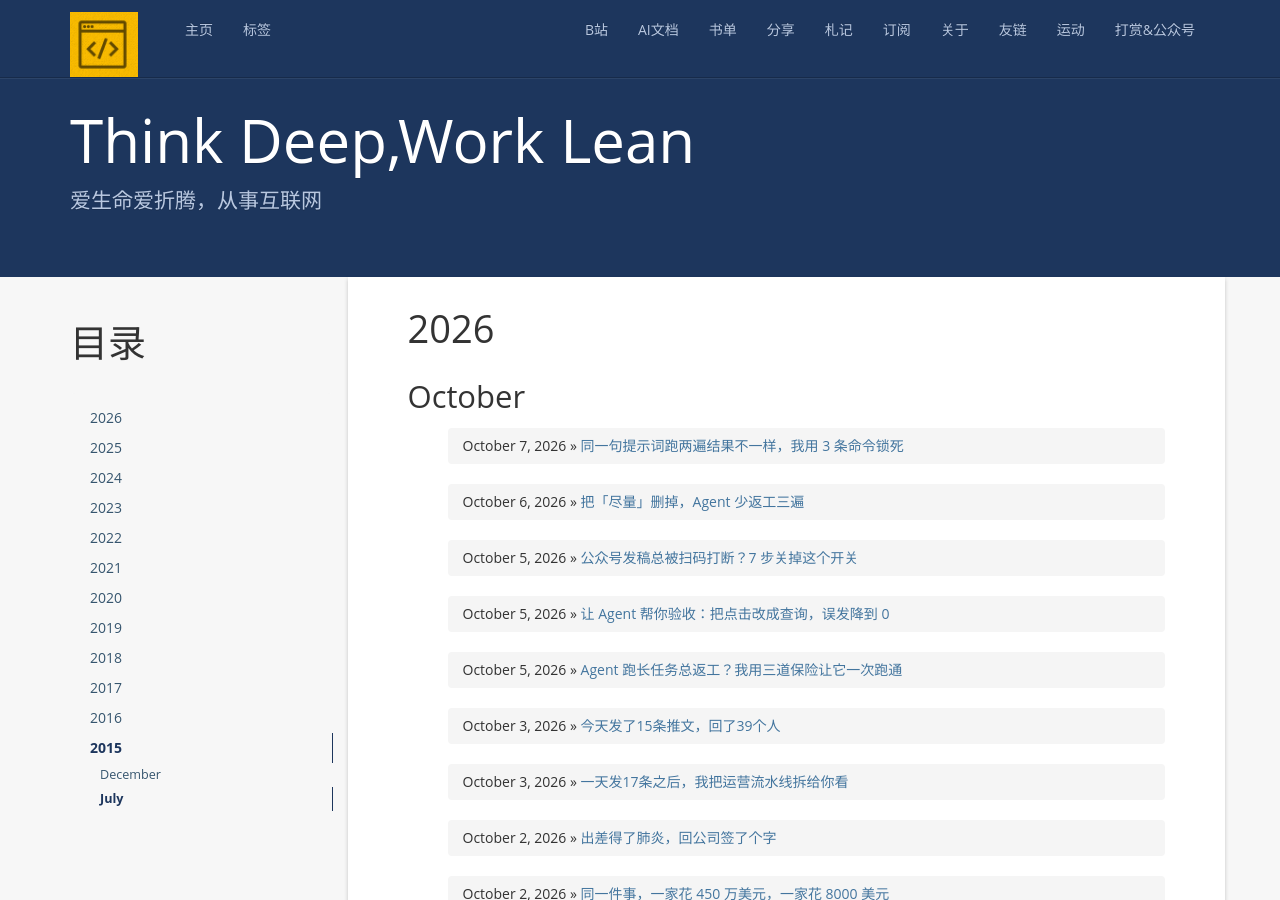
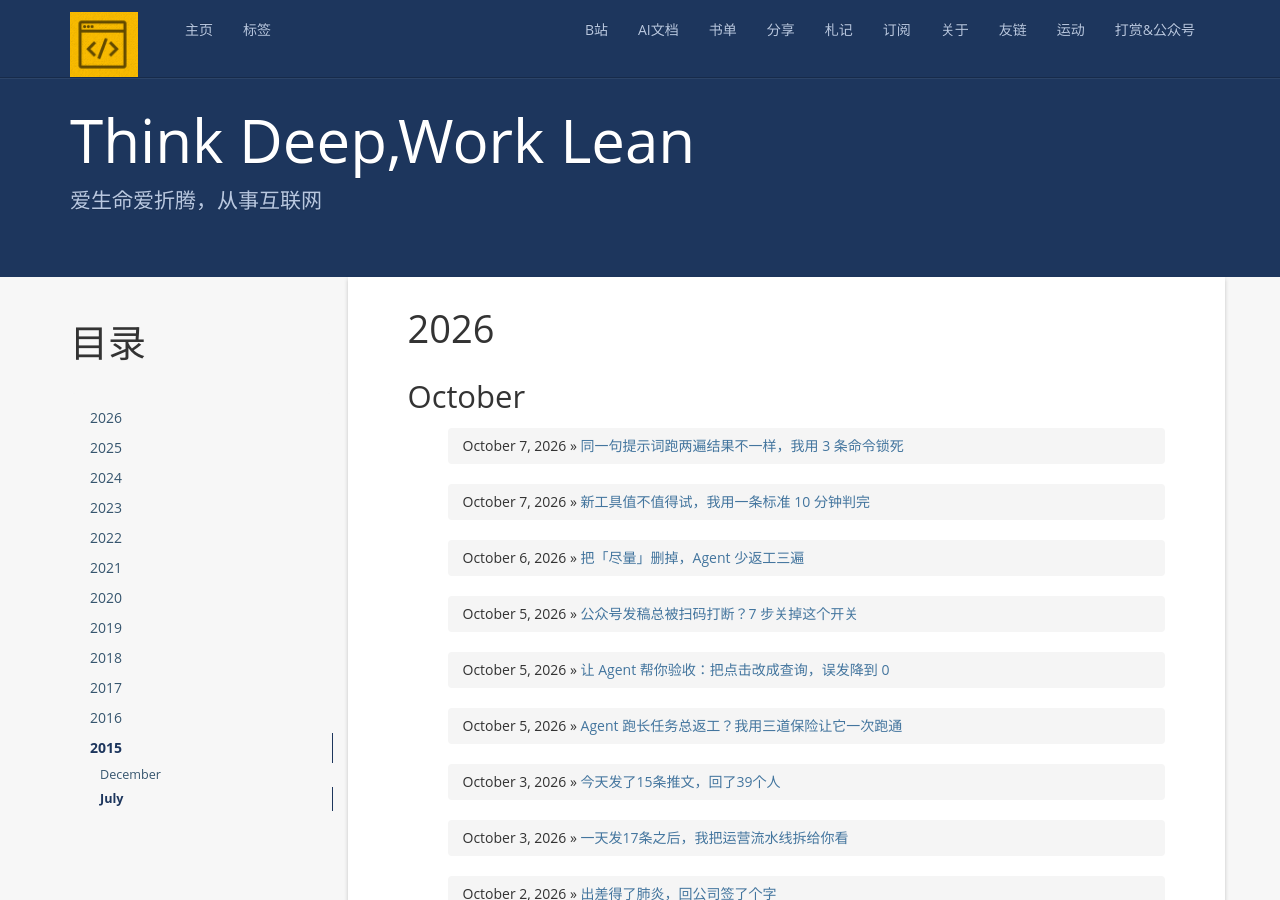
Before and after one commit to zackzhangkai/zackzhangkai.github.io, a Jekyll site: the page built from index.html, in a window 1280 px wide and 900 px high. Built offline with Jekyll 4.4.1, drawn with Linux system fonts in a browser that asks for light colours; nearby versions of some CDN libraries; a script that is not in the unit is left out; the list of posts is cut into pages by our own code; comment, search, counter and statistics services are not loaded; some of the changed lines change nothing that is shown.

Commit message:
post: 2026-10-07 新工具值不值得试，一条标准 10 分钟判完

````diff
--- /dev/null
+++ b/_posts/2026-10-07-decide-new-ai-tool-in-ten-minutes.md
@@ -0,0 +1,143 @@
+---
+layout: post
+title: 新工具值不值得试，我用一条标准 10 分钟判完
+tags: AI文档
+---
+
+大家好，我是Zack。
+
+今天我自己的 AI 日报站抓了 20 条（curl 数了一遍，去重后就是 20 个条目页）。加上群里转的、公众号推的，一天扫下来三十来条「重磅发布」「颠覆级更新」。
+
+我以前的做法是每条都点开、看完、收藏。晚上一算，一个半小时没了，第二天手上什么都没变。
+
+问题不在信息多，在于我没有判断标准：看完不知道该不该动手，于是默认「先存着」，存着就等于没看。
+
+现在我用一条标准加一个限时动作，20 条 5 分钟筛完，当天真正动手的一般 0 到 1 条，但动手的那条一定会落地。
+
+## 一、原来的做法：收藏夹就是垃圾桶
+
+以前我的流程是这样的：
+
+```
+刷到 → 点开 → 看完 → 收藏 → 关掉
+```
+
+五步，一步都不少，产出是一个收藏夹条目。
+
+偶尔真试一下，更糟。手动敲命令、手动改配置、手动跑一遍，一小时过去，最后得出一个结论：好像比以前快一点。「好像」这两个字，说明这次试白试了。
+
+**没有对照、没有上限、没有产出物**，这三样缺一样，试新东西就是在消耗时间而不是省时间。
+
+## 二、第一步：先写一份 defaults.md
+
+判断一个东西值不值得试，前提是知道自己现在用的是什么。
+
+听起来是废话，但我问过几个人「你现在的主力模型和参数是什么」，答得上来的人不多。答不上来，就没法判断新东西改没改你的东西。
+
+我建了个文件，就叫 `defaults.md`，放在项目根目录，每条一行，写清「现在是什么 + 为什么」：
+
+```
+# 当前默认值（每周日更新一次）
+- 主力模型：Claude（长上下文任务稳定）
+- 代码搜索：rg -n "关键词" -l
+- 装依赖：npm i xxx@1.2.3 -E（精确版本，锁文件一起提交）
+- 提交前检查：bash scripts/check.sh
+- 发推：bash scripts/run_queue.sh 1 7 300
+```
+
+第一次写花了 15 分钟，之后每周改一两行。
+
+这份清单真正的用处不是记录，是**当尺子**：新东西来了，拿它比对一下就知道动不动。
+
+## 三、第二步：只问一句话
+
+它改了我哪个默认值？
+
+拿今天的三条举例。
+
+**Mistral Large 4，1 万亿总参数、490 亿激活参数。** 参数看着吓人，但权重本月底才开放。
+
+那我现在能改什么？跑不了，就没法改我的默认值。结论：不试，进 waitlist，月底开放了再来。
+
+**某模型在某个榜单上第一。** 我不在那个榜单的场景里跑东西，明天我还是同一个模型、同一套参数。不改，不看。
+
+**上下文上限翻倍。** 这个改 —— 我的切段策略是按老上限写的，翻倍以后切段可以整段丢进去。当天就得试。
+
+答不上来「改了哪个」，就别试。我的处理是丢进 `waitlist.md`，标上日期，7 天后统一回看一次：
+
+```
+# waitlist（7 天回看）
+- 2026-10-07 Mistral Large 4 权重月底开放 → 10-14 回看
+```
+
+## 四、第三步：值得试的，限时 10 分钟，必须留下可比的输出
+
+判断完要动手的那 0 到 1 条，我不手动敲，写成一条命令，并且给它一个硬上限。
+
+```
+timeout 600 bash scripts/try.sh
+```
+
+`timeout 600` 的意思是 600 秒没跑完直接杀掉。到点没结果，说明这东西今天不值得我再花时间。
+
+这不是我发明的，我自己的发推脚本里就是这么干的：
+
+```
+perl -e 'alarm 180; exec @ARGV' ego-browser nodejs < scripts/post_one.js
+```
+
+`alarm 180` 给每条发推硬超时 180 秒。之前没有这个，一条卡住能把后面 6 条全拖死。
+
+**试完必须留下三类产出之一**，不然等于没试：
+
+| 产出 | 例子 |
+|---|---|
+| 一个耗时数字 | 0.009 秒 vs 0.35 秒 |
+| 一个数量 | 列出 72 个文件 / 24 项待清理 |
+| 一段报错原文 | `TypeError: Cannot read properties of null` |
+
+「感觉挺快」「好像更聪明」这类结论不收，因为它下次没法跟别的东西比。
+
+## 五、试完：要么改 defaults.md 那一行，要么回滚
+
+试出结果只有两种走向。
+
+**比现在好** → 改 `defaults.md` 里对应那一行，并把动作固化成脚本。我 `scripts/` 目录下现在 56 个 js、4 个 sh，全是一条条这么攒下来的，每次固化一个动作，下次就不用再想。
+
+**没更好** → 删掉临时文件，什么都不改。判断成本已经付过了，不用再付一次。
+
+## 六、前后对比
+
+| | 以前 | 现在 |
+|---|---|---|
+| 20 条处理耗时 | 90 分钟逐条看完 | 5 分钟筛完 |
+| 判断依据 | 「看着挺厉害」 | 改没改 defaults.md 里的某一行 |
+| 当天动手 | 0 条（收藏了事） | 0-1 条，但都落地 |
+| 单次试错上限 | 一小时起步，没边 | `timeout 600` 硬停 |
+| 试完留下什么 | 一句「好像更快」 | 数字 / 行数 / 报错原文 |
+
+诚实说，这个数是我自己这两三周在两三个项目上记的，样本很小，别当统计结论看。
+
+而且这招有个明显的漏洞：**它只筛得出「立刻能用的」，筛不出慢热的。** 有些工具要连续用一周才看出差别，按这条标准第一轮就被我丢进 waitlist 了。
+
+waitlist 也不靠谱，我里面现在躺着七八条，有几条日期已经过了半个月还没回看。
+
+## 七、两条能迁移到自己工作里的原则
+
+**第一条：判断「要不要做」，先问它改没改你的某个默认值。**
+
+模型、工具、框架、甚至一个快捷键，都能这么问。答不上来就先放着，放着不丢人，瞎试才费时间。
+
+**第二条：试新东西必须同时定上限和产出物。**
+
+上限是时间（`timeout 600`），产出物是可比对的数字或报错原文。两样都定死，试错的代价就封顶了。
+
+我给 agent 定的规矩也是这条：跑验证脚本必须带超时、必须打印可比对的结果，不然我不看输出。
+
+你上一次收藏的那个 AI 工具，后来真的用上了吗？
+
+欢迎在留言里说说，我一条条看。
+
+公众号：**Zack说AI**
+
+大厂程序员，现独立开发者，分享 AI 技术与过程。每篇讲一个能落地的提效做法。
--- a/tag/AI文档/index.html
+++ b/tag/AI文档/index.html
@@ -30,6 +30,7 @@ header: AI文档
             <li><a href="#agent-long-task-three-safeguards">Agent 跑长任务三道保险</a></li>
             <li><a href="#remove-vague-words-from-prompt">把「尽量」删掉，少返工三遍</a></li>
             <li><a href="#three-commands-lock-agent-inputs">用 3 条命令锁死 agent 的输入</a></li>
+            <li><a href="#decide-new-ai-tool-in-ten-minutes">新工具值不值得试：一条标准 10 分钟判完</a></li>
            </ul>
         </div>
       </div>
@@ -188,6 +189,12 @@ header: AI文档
             </ul>
             <p><small>2026-10-07 | rg -l 出文件清单 · 依赖锁精确版本 -E · git clean -nd 先看再删 | 附 521 文件仓库实测耗时与 24 项未跟踪清单</small></p>
             <hr>
+            <h2 id="decide-new-ai-tool-in-ten-minutes">新工具值不值得试，我用一条标准 10 分钟判完</h2>
+            <ul>
+              <li><a href="https://zackzhangkai.github.io/2026/10/07/decide-new-ai-tool-in-ten-minutes/" target="_blank">新工具值不值得试，我用一条标准 10 分钟判完 →</a></li>
+            </ul>
+            <p><small>2026-10-07 | defaults.md 当尺子 · 只问「改了我哪个默认值」· timeout 600 限时试错 | 附 20 条日报 5 分钟筛完的前后对比</small></p>
+            <hr>
             <p><em>使用 project-researcher skill 自动生成</em></p>
 
           </div>
````
